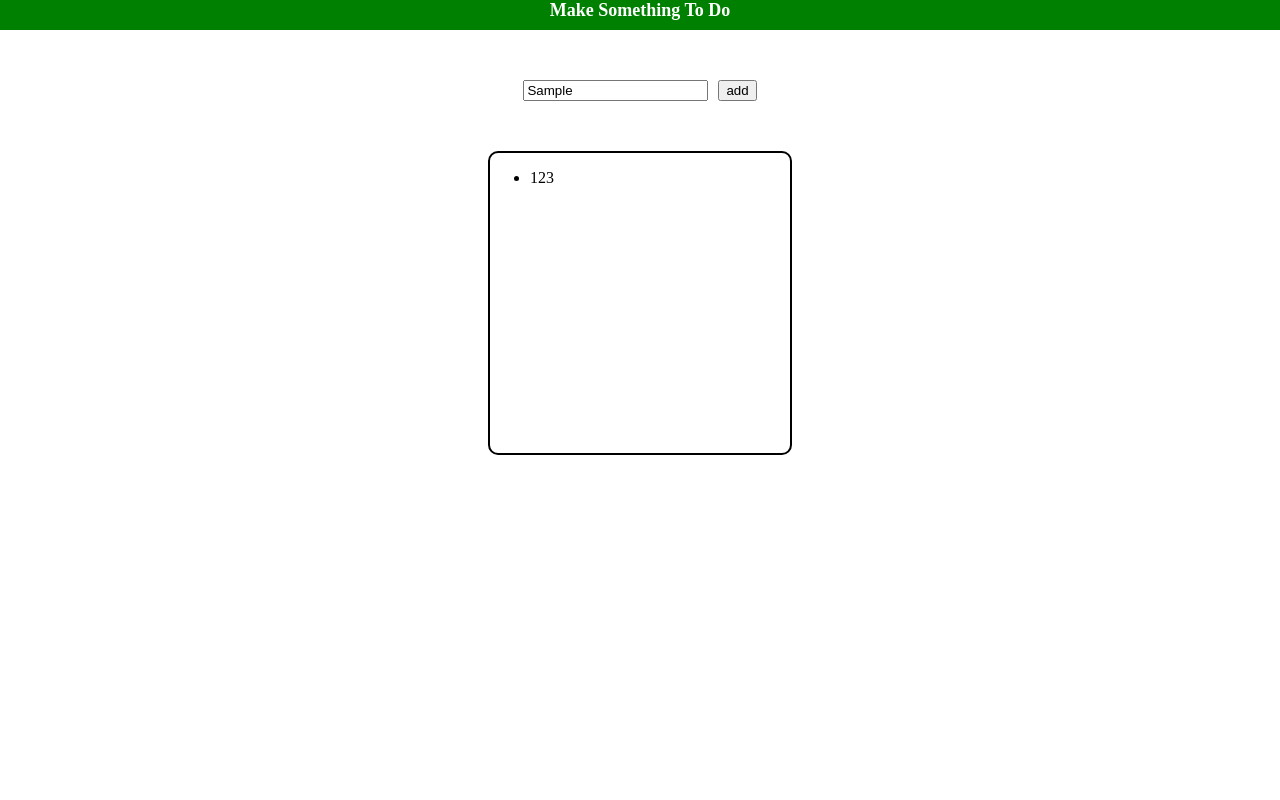
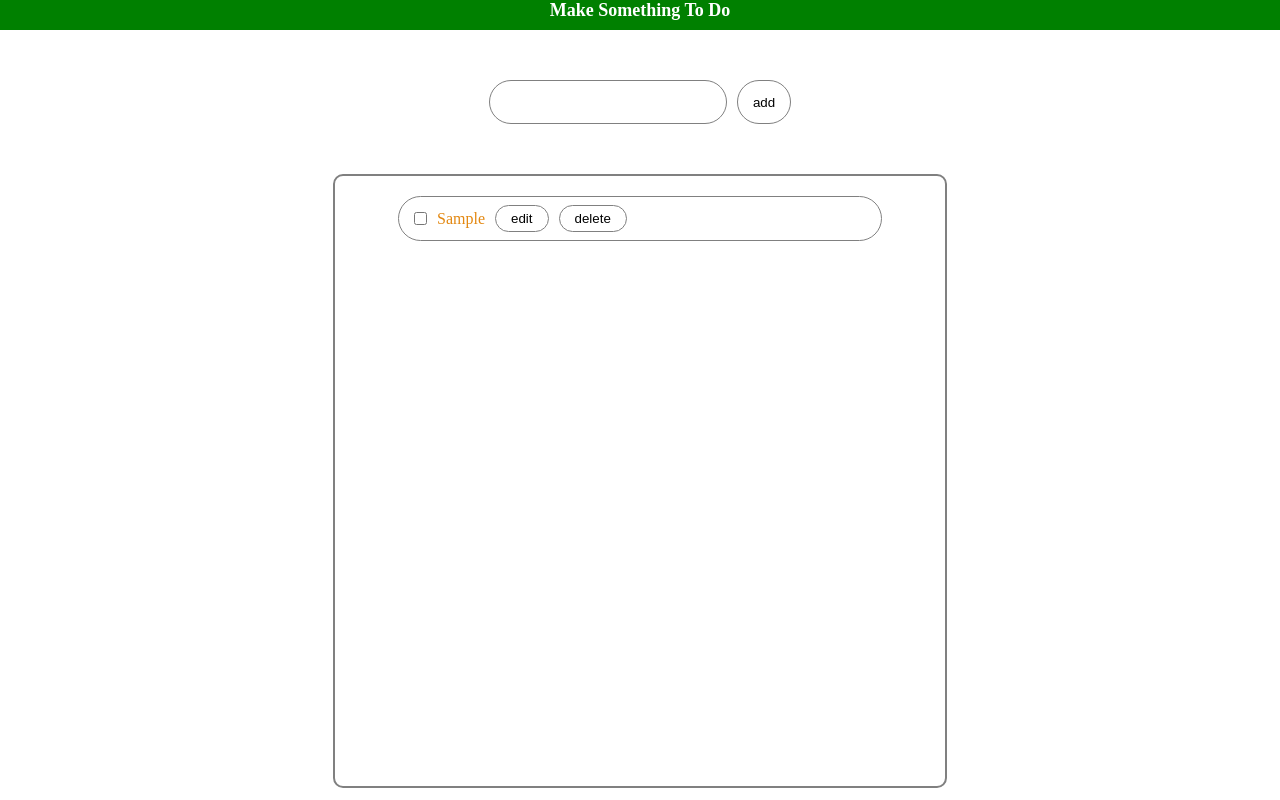
Before and after one commit to GADLO/ToDoList, a plain HTML site: page VanillaJS/index.html in a window 1280 px wide. Both pictures are taken after typing "Sample" into the empty fields and a click on the button "add". Drawn offline with Linux system fonts and the light colour scheme.

Commit message:
vanillaJS toDoList done

```diff
--- a/VanillaJS/index.html
+++ b/VanillaJS/index.html
@@ -16,10 +16,11 @@
         <input type="text" class="input-text"> <button class="btn">add</button>
     </div>
     <div class="list-area">
-        <ul class="list">
-            <li>123</li>
+        <ul class="lists">
+
         </ul>
     </div>
+    <script src="./toDoList.js"></script>
 </body>
 
 </html>
--- a/VanillaJS/style.css
+++ b/VanillaJS/style.css
@@ -17,19 +17,76 @@ header {
     margin: 50px;
     display: flex;
     justify-content: center;
+
 }
 
 .input-text {
     margin-right: 10px;
+    border-radius: 30px;
+    border: 1px solid gray;
+    text-indent: 6px;
+    height: 40px;
+    font-size: 18px;
 }
 
-.btn {}
+button {
+    border: none;
+    padding: 5px 15px;
+    border-radius: 25px;
+    background-color: #fff;
+
+    border: 1px solid gray;
+}
+
+button:hover {
+    background-color: gray;
+    color: #fff;
+}
+
+.edit {
+    margin: 0 10px;
+}
+
+.check {
+    margin: 10px;
+}
+
+
 
 .list-area {
-
-    border: 2px solid #000;
+    margin: 0 auto;
+    border: 2px solid gray;
     border-radius: 10px;
     margin: 0 auto;
-    width: 300px;
-    height: 300px;
+    width: 600px;
+    height: 600px;
+    overflow: auto;
+    padding: 5px;
 }
+
+ul {
+    padding-inline-start: 0px;
+    display: flex;
+    flex-direction: column;
+    align-items: center;
+    margin: 5px;
+}
+
+
+li {
+    display: flex;
+    justify-content: flex-start;
+    align-items: center;
+    color: gray;
+    list-style: none;
+    margin: 10px 0;
+    padding: 5px;
+    border-radius: 100px;
+    border: 1px solid gray;
+    /* background-color: #FC8D5C; */
+    width: 80%;
+}
+
+li:nth-child(odd) {
+    color: rgb(227, 136, 17);
+}
--- a/VanillaJS/toDoList.js
+++ b/VanillaJS/toDoList.js
@@ -0,0 +1,112 @@
+var oInput = document.getElementsByClassName("input-text")[0],
+  oBtn = document.getElementsByClassName("btn")[0],
+  oUl = document.getElementsByClassName("lists")[0],
+  oLists = document.getElementsByTagName("li"),
+  isEdit = false,
+  currentIndex;
+
+oBtn.addEventListener(
+  "click",
+  function () {
+    if (oInput.value === "") {
+      window.alert("空字符");
+      return;
+    }
+    if (isEdit) {
+      update(currentIndex, oInput.value);
+      isEdit = false;
+    } else {
+      add();
+    }
+    //输入框置空
+    oInput.value = "";
+  },
+  false
+);
+
+oUl.addEventListener(
+  "click",
+  function (e) {
+    //事件对象兼容
+    var e = e || window.event;
+
+    //事件源兼容
+    var tar = e.target || e.srcElement;
+
+    //使用数组原型的indexOf找出当前事件源元素的下标
+    currentIndex = Array.prototype.indexOf.call(oLists, tar);
+
+    if (tar.className === "del") {
+      currentIndex = Array.prototype.indexOf.call(oLists, tar.parentElement);
+      oLists[currentIndex].remove();
+    } else if (tar.className === "edit") {
+      isEdit = true;
+      currentIndex = Array.prototype.indexOf.call(oLists, tar.parentElement);
+      oInput.value = oLists[currentIndex].firstChild.nextSibling.nodeValue;
+      oBtn.innerText = "update";
+    }
+  },
+  false
+);
+
+function add() {
+  //创建元素
+  var oLi = document.createElement("li"),
+    edit = document.createElement("button"),
+    del = document.createElement("button"),
+    checkbox = document.createElement("input");
+
+  console.log(oInput.value);
+
+  //读取输入框文本
+  checkbox.setAttribute("type", "checkbox");
+  var text = document.createTextNode(oInput.value);
+  edit.innerText = "edit";
+  del.innerText = "delete";
+
+  //添加类名
+  edit.className = "edit";
+  del.className = "del";
+  checkbox.className = "check";
+
+  //新增一个list
+  oLi.appendChild(checkbox);
+  oLi.appendChild(text);
+  oLi.appendChild(edit);
+  oLi.appendChild(del);
+  oUl.appendChild(oLi);
+
+  //输入框置空
+  oInput.value = "";
+}
+
+function update(index, text) {
+  console.log(oLists[index].firstChild);
+  oLists[index].firstChild.nextSibling.nodeValue = text;
+  oBtn.innerText = "add";
+}
+
+//在原型上编程，寻找兄弟节点，+找之后，-找之前，0找自己
+Element.prototype.elemSibling = function (n) {
+  var elem = this;
+
+  while (n) {
+    if (n > 0) {
+      for (
+        elem = elem.previousSibling;
+        elem && elem.nodeType !== 1;
+        elem = elem.previousSibling
+      );
+      n--;
+    } else if (n < 0) {
+      for (
+        elem = elem.nextSibling;
+        elem && elem.nodeType !== 1;
+        elem = elem.nextSibling
+      );
+      n++;
+    }
+  }
+
+  return elem;
+};
```
